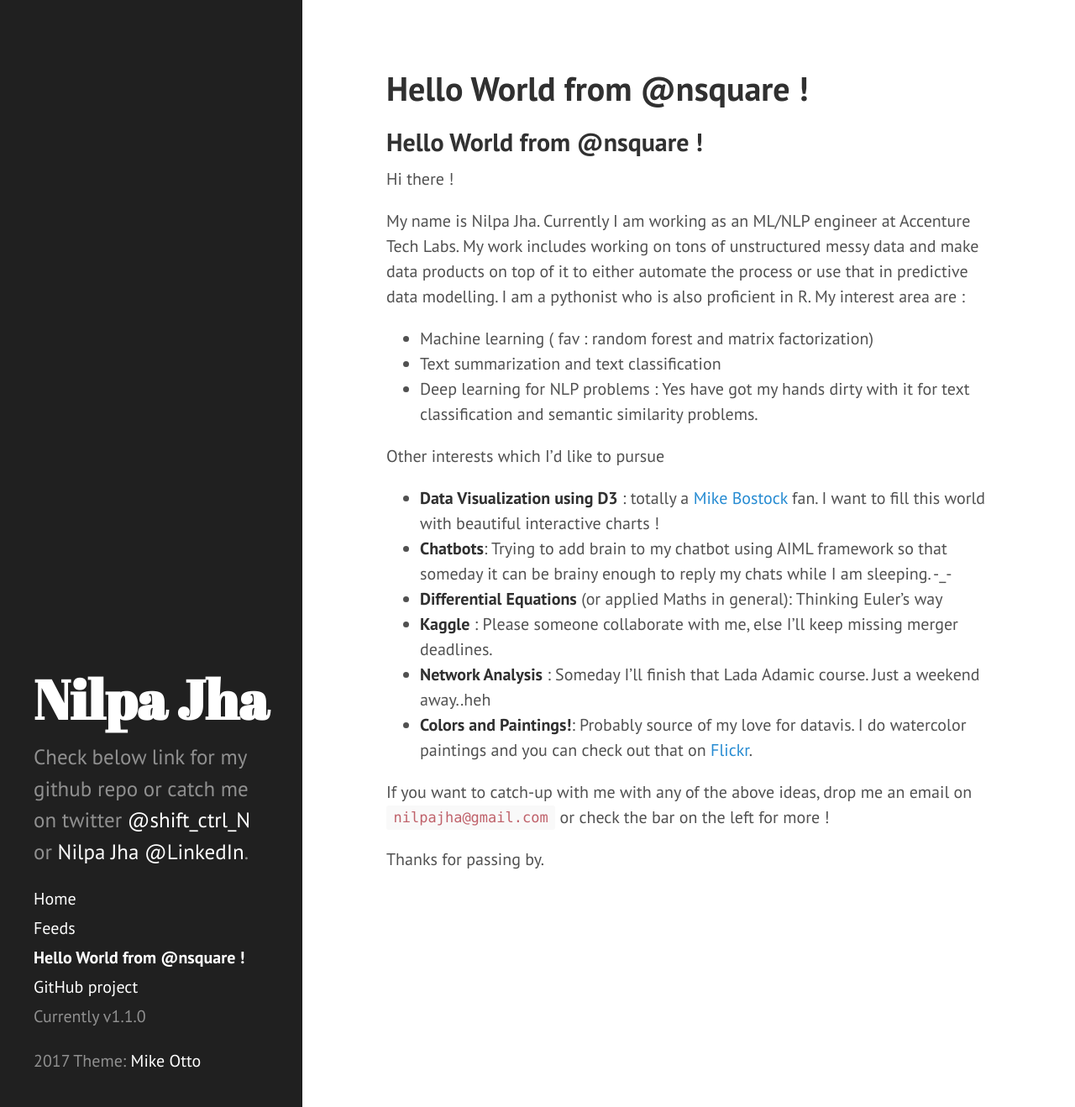
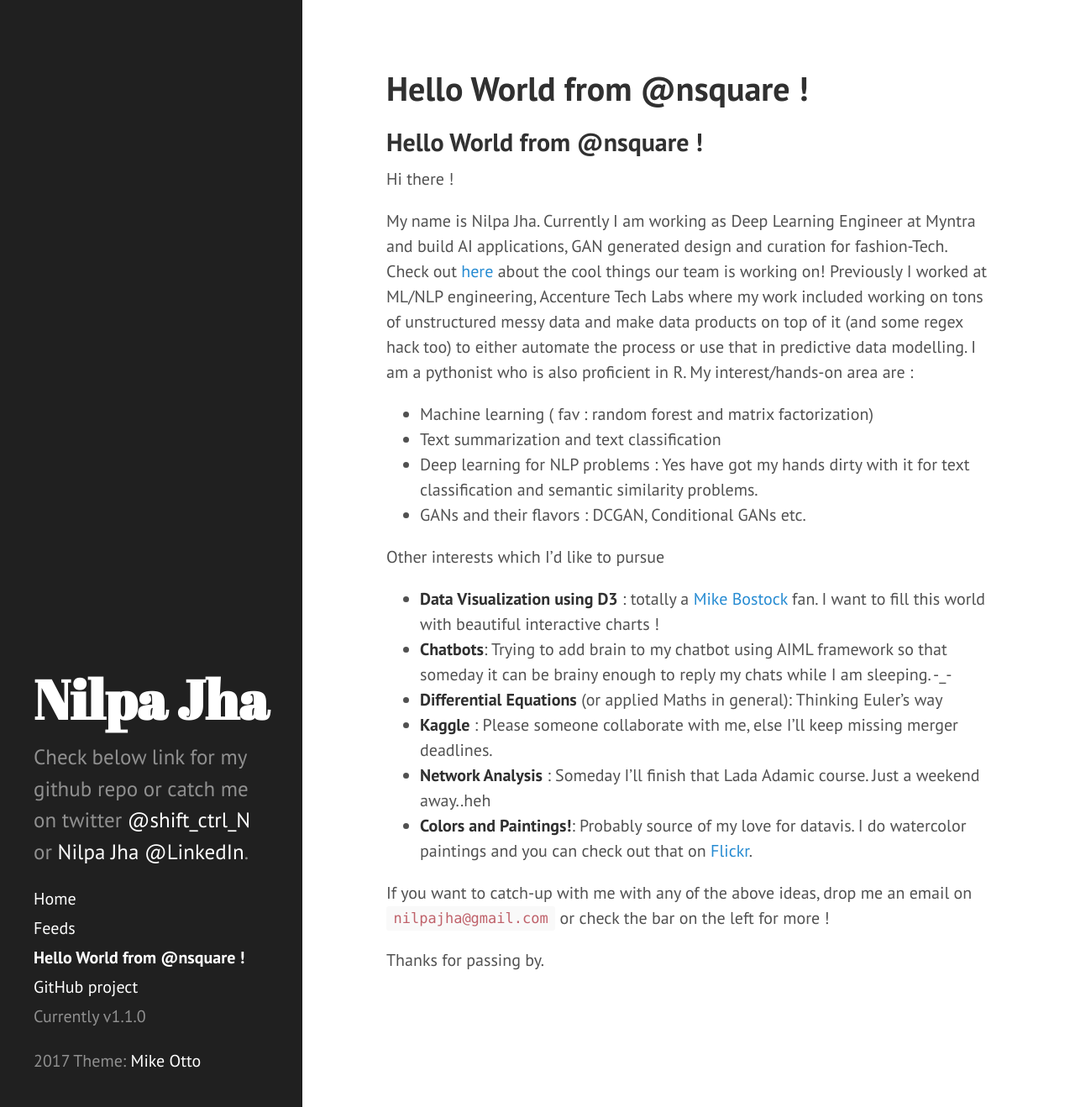
Before and after one commit to nsquare/nsquare.github.io, a Jekyll site: the page built from index.md, in a window 1280 px wide and 1318 px high. Shown: the whole window at 84% size. Built offline with Jekyll 4.4.1, drawn with Linux system fonts in a browser that asks for light colours; our own code applies the rules of GitHub Pages for plain Markdown files; the list of posts is cut into pages by our own code.

Commit message:
updated work profile

```diff
--- a/index.md
+++ b/index.md
@@ -4,11 +4,12 @@
 
 Hi there !
 
-My name is Nilpa Jha. Currently I am working as an ML/NLP engineer at Accenture Tech Labs. My work includes working on tons of unstructured messy data and make data products on top of it to either automate the process or use that in predictive data modelling. I am a pythonist who is also proficient in R. My interest area are :
+My name is Nilpa Jha. Currently I am working as Deep Learning Engineer at Myntra and build AI applications, GAN generated design and curation for fashion-Tech. Check out [here](http://www.livemint.com/Companies/tchtq74FOkMM43szMIHh0M/At-Myntra-machines-tell-designers-how-to-make-clothes.html) about the cool things our team is working on! Previously I worked at ML/NLP engineering, Accenture Tech Labs where my work included working on tons of unstructured messy data and make data products on top of it (and some regex hack too) to either automate the process or use that in predictive data modelling. I am a pythonist who is also proficient in R. My interest/hands-on area are :
 
 - Machine learning ( fav : random forest and matrix factorization)
 - Text summarization and text classification
 - Deep learning for NLP problems : Yes have got my hands dirty with it for text classification and semantic similarity problems.
+- GANs and their flavors : DCGAN, Conditional GANs etc.
 
 Other interests which I'd like to pursue
 
```
